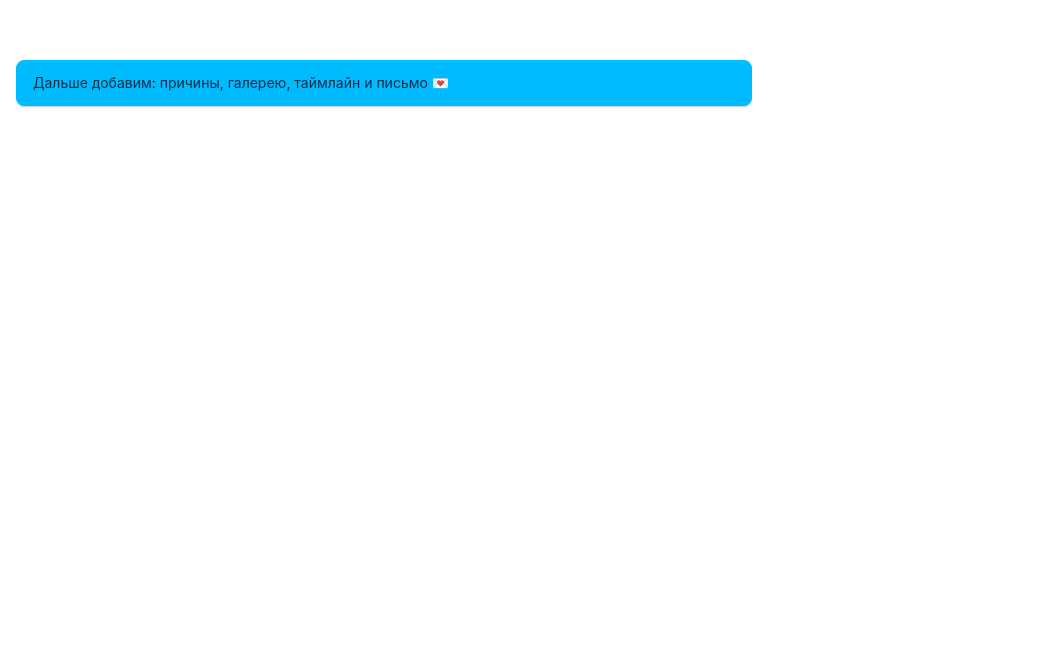
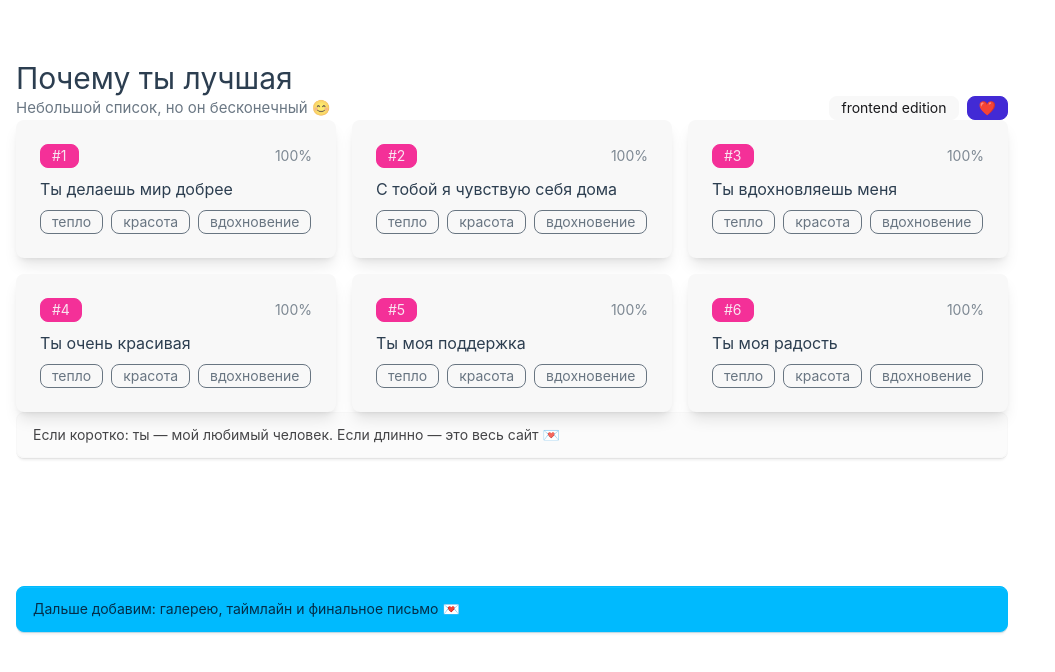
Before and after one commit to milkyaz/personal-website-postcard, a Vue app in the folder client/: page / in a window 1280 px wide. Shown: the part 804-1476 px from the top of the page, without its empty margins (0-1055 px from the left). Before the commit the page ends 974 px from the top, so only its background shows below. Built offline with nearby package versions, Linux system fonts and the light colour scheme.

Commit message:
feature-1: add block Why are you the best?

```diff
--- a/client/src/App.vue
+++ b/client/src/App.vue
@@ -1,17 +1,22 @@
 <script setup lang="ts">
 import Hero from "@/components/Hero.vue";
+import Reasons from "@/components/Reasons.vue";
 </script>
 
 <template>
   <main class="min-h-screen">
     <Hero />
 
-    <section id="content" class="py-16">
-      <div class="mx-auto max-w-3xl px-4">
-        <div class="alert alert-info">
-          <span>Дальше добавим: причины, галерею, таймлайн и письмо 💌</span>
+    <section id="content">
+      <Reasons />
+
+      <section class="py-16">
+        <div class="mx-auto max-w-5xl px-4">
+          <div class="alert alert-info">
+            <span>Дальше добавим: галерею, таймлайн и финальное письмо 💌</span>
+          </div>
         </div>
-      </div>
+      </section>
     </section>
   </main>
 </template>
--- /dev/null
+++ b/client/src/components/Reasons.vue
@@ -0,0 +1,63 @@
+<script setup lang="ts">
+import { loveData } from "@/data/love";
+import { useReveal } from "@/composables/useReveal";
+
+const { el, isVisible } = useReveal<HTMLElement>({ threshold: 0.15, once: true });
+</script>
+
+<template>
+  <section class="py-16">
+    <div class="mx-auto max-w-5xl px-4">
+      <div
+        ref="el"
+        class="transition-all duration-700 ease-out"
+        :class="isVisible ? 'opacity-100 translate-y-0' : 'opacity-0 translate-y-6'"
+      >
+        <div class="flex items-end justify-between gap-4 mb-8">
+          <div>
+            <h2 class="text-2xl sm:text-3xl font-bold">Почему ты лучшая</h2>
+            <p class="opacity-70 mt-2">Небольшой список, но он бесконечный 😊</p>
+          </div>
+
+          <div class="hidden sm:flex gap-2">
+            <span class="badge badge-ghost">frontend edition</span>
+            <span class="badge badge-primary">❤️</span>
+          </div>
+        </div>
+
+        <div class="grid gap-4 sm:grid-cols-2 lg:grid-cols-3">
+          <div
+            v-for="(reason, idx) in loveData.reasons"
+            :key="idx"
+            class="card bg-base-200 shadow-lg hover:shadow-xl transition-shadow"
+          >
+            <div class="card-body">
+              <div class="flex items-center justify-between">
+                <div class="badge badge-secondary">#{{ idx + 1 }}</div>
+                <div class="opacity-60 text-sm">100%</div>
+              </div>
+
+              <p class="text-base leading-relaxed mt-2">
+                {{ reason }}
+              </p>
+
+              <div class="mt-3 flex gap-2 flex-wrap opacity-70">
+                <span class="badge badge-outline">тепло</span>
+                <span class="badge badge-outline">красота</span>
+                <span class="badge badge-outline">вдохновение</span>
+              </div>
+            </div>
+          </div>
+        </div>
+
+        <div class="mt-8">
+          <div class="alert bg-base-200/60">
+            <span class="opacity-80"
+            >Если коротко: ты — мой любимый человек. Если длинно — это весь сайт 💌</span
+            >
+          </div>
+        </div>
+      </div>
+    </div>
+  </section>
+</template>
--- /dev/null
+++ b/client/src/composables/useReveal.ts
@@ -0,0 +1,45 @@
+import { onBeforeUnmount, onMounted, ref, type Ref } from "vue";
+
+type Options = {
+  rootMargin?: string;
+  threshold?: number;
+  once?: boolean;
+};
+
+export function useReveal<T extends HTMLElement>(options: Options = {}) {
+  const el = ref<T | null>(null) as Ref<T | null>;
+  const isVisible = ref(false);
+
+  const {
+    rootMargin = "0px 0px -10% 0px",
+    threshold = 0.1,
+    once = true,
+  } = options;
+
+  let observer: IntersectionObserver | null = null;
+
+  onMounted(() => {
+    observer = new IntersectionObserver(
+      ([entry]) => {
+        if (!entry) return;
+
+        if (entry.isIntersecting) {
+          isVisible.value = true;
+          if (once) observer?.disconnect();
+        } else if (!once) {
+          isVisible.value = false;
+        }
+      },
+      { rootMargin, threshold }
+    );
+
+    if (el.value) observer.observe(el.value);
+  });
+
+  onBeforeUnmount(() => {
+    observer?.disconnect();
+    observer = null;
+  });
+
+  return { el, isVisible };
+}
```
Also changed, not shown: client/src/components/Gallery.vue (added, +11 -0 lines).
